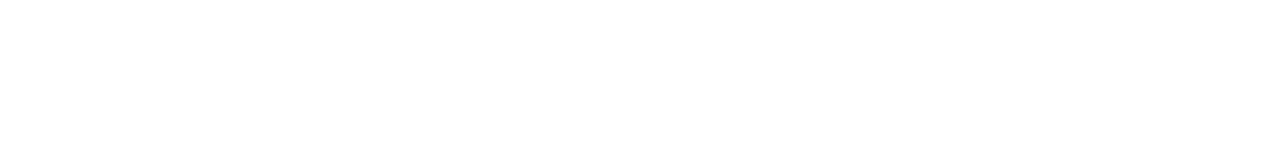
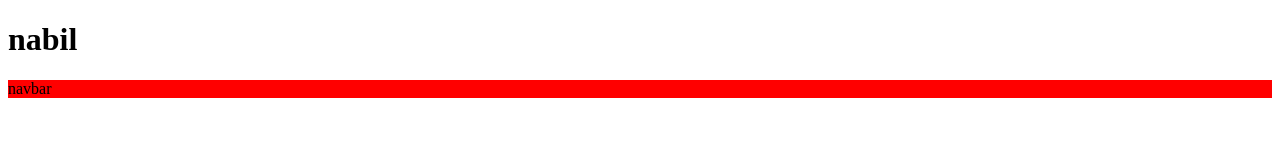
Before and after one commit to Nabil428/multi-page-website-using-html-css-js, a plain HTML site: page index.html in a window 1280 px wide. Drawn offline with Linux system fonts and the light colour scheme.

Commit message:
modified code

```diff
--- a/index.html
+++ b/index.html
@@ -4,8 +4,10 @@
     <meta charset="UTF-8">
     <meta name="viewport" content="width=device-width, initial-scale=1.0">
     <title>Document</title>
+    <link rel="stylesheet" href="styles.css">
 </head>
 <body>
-
+    <h1>nabil</h1>
+    <nav>navbar</nav>
 </body>
 </html>
--- a/styles.css
+++ b/styles.css
@@ -0,0 +1,3 @@
+nav{
+    background-color: red;
+}
```
